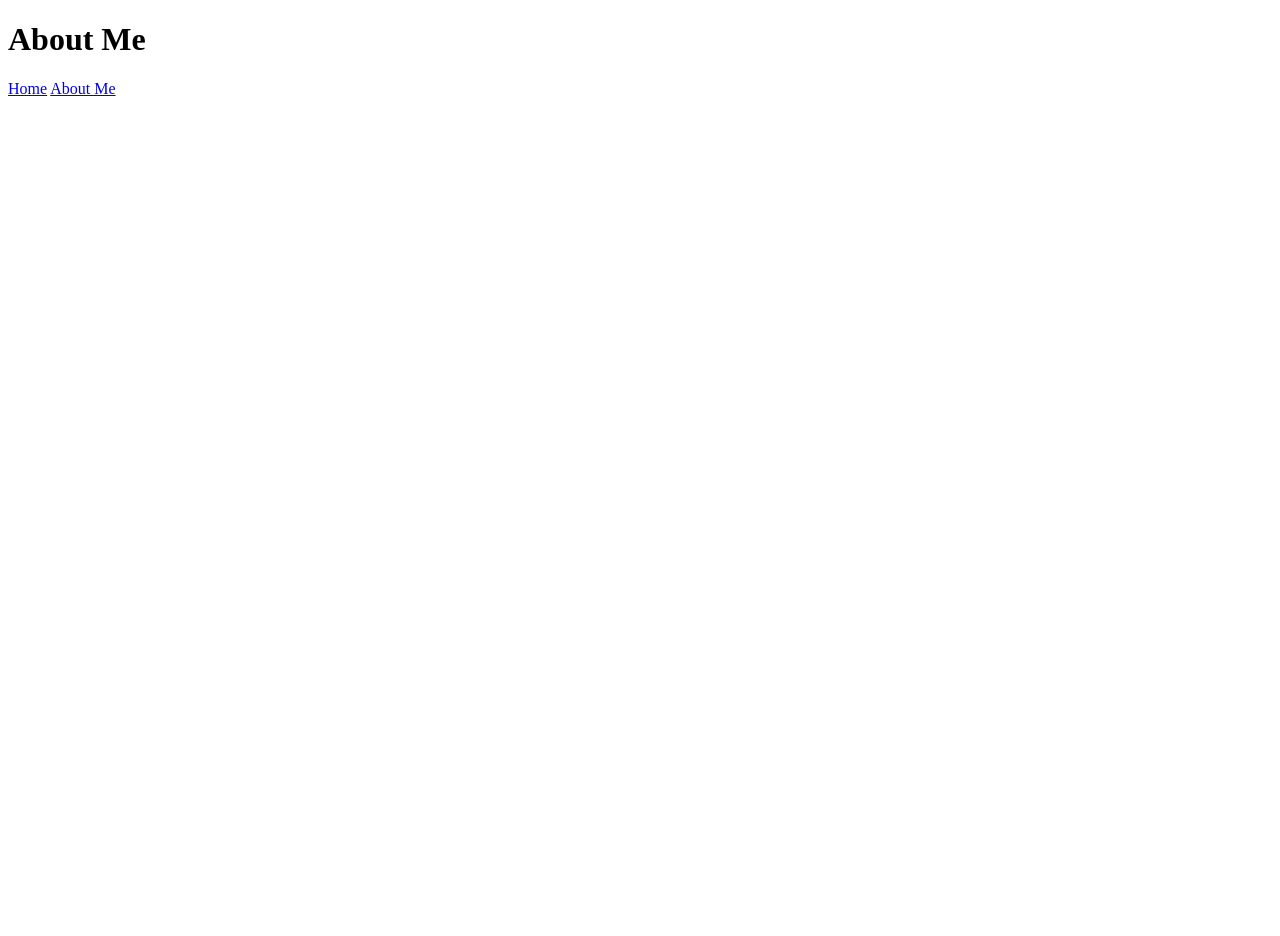
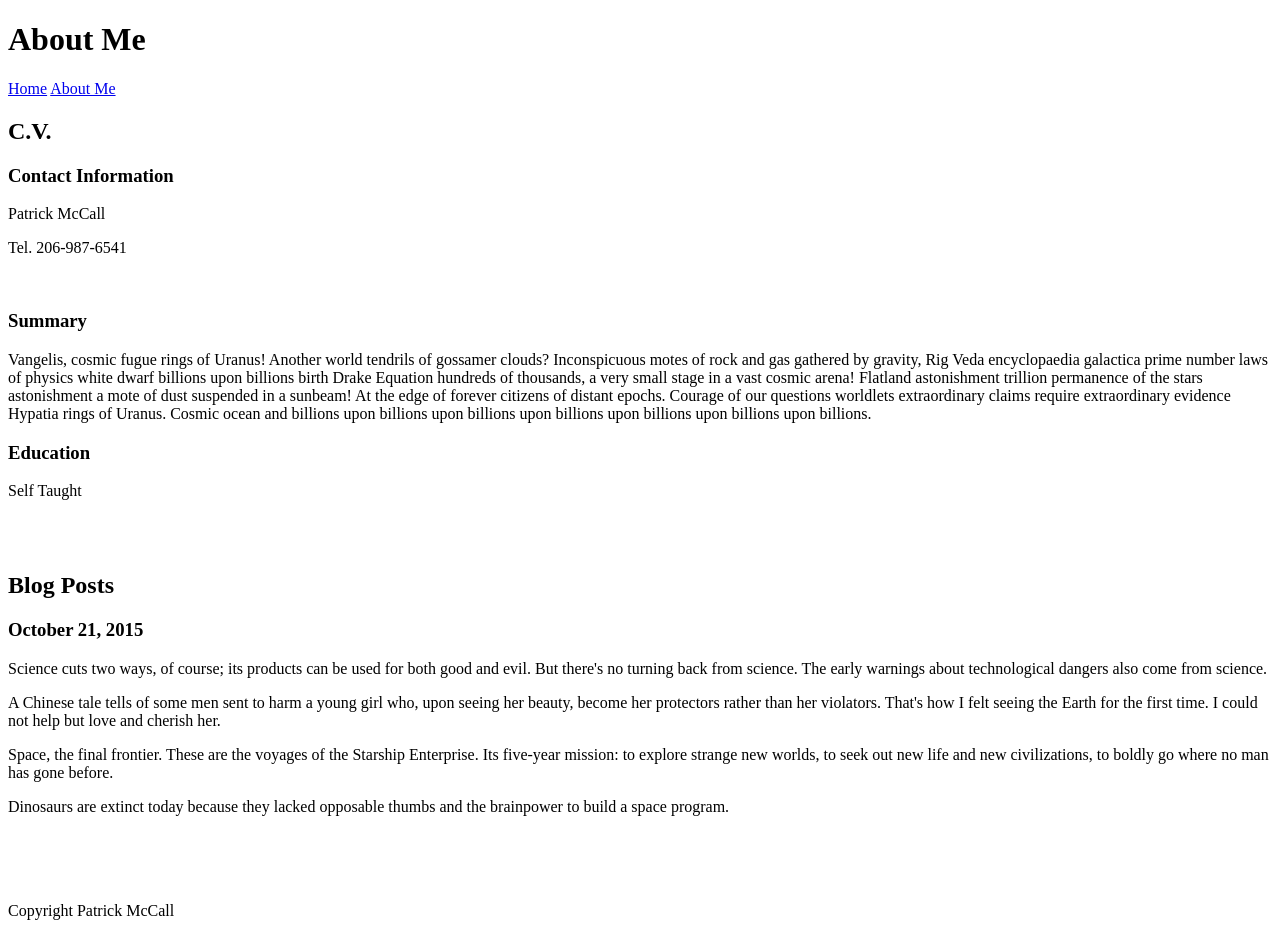
Before and after one commit to patrickmccall/portfolio, a plain HTML site: page about-me.html in a window 1280 px wide. Before the commit the page ends 800 px from the top, so only its background shows below. Drawn offline with Linux system fonts and the light colour scheme.

Commit message:
added new content to about-me.html

```diff
--- a/about-me.html
+++ b/about-me.html
@@ -12,6 +12,45 @@
       <a href="about-me.html">About Me</a>
     </nav>
   </header>
+  <section>
+    <article>
+      <h2>C.V.</h2>
+      <h3>Contact Information</h3>
+      <p>Patrick McCall</p>
+      <p>Tel. 206-987-6541</p>
+      <br />
+      <h3>Summary</h3>
+      <p>Vangelis, cosmic fugue rings of Uranus! Another world tendrils of gossamer clouds? Inconspicuous motes of rock and gas gathered by gravity, Rig Veda encyclopaedia galactica prime number laws of physics white dwarf billions upon billions birth Drake Equation hundreds of thousands, a very small stage in a vast cosmic arena! Flatland astonishment trillion permanence of the stars astonishment a mote of dust suspended in a sunbeam! At the edge of forever citizens of distant epochs. Courage of our questions worldlets extraordinary claims require extraordinary evidence Hypatia rings of Uranus. Cosmic ocean and billions upon billions upon billions upon billions upon billions upon billions upon billions.</p>
+      <h3>Education</h3>
+      <p>Self Taught</p>
+    </article>
+  </section>
+  <br />
+  <br />
+  <section>
+    <h2>Blog Posts</h2>
+    <article>
+      <h3>October 21, 2015</h3>
+      <p>
+        Science cuts two ways, of course; its products can be used for both good and evil. But there's no turning back from science. The early warnings about technological dangers also come from science.
+      </p>
+      <p>
+        A Chinese tale tells of some men sent to harm a young girl who, upon seeing her beauty, become her protectors rather than her violators. That's how I felt seeing the Earth for the first time. I could not help but love and cherish her.
+      </p>
+      <p>
+        Space, the final frontier. These are the voyages of the Starship Enterprise. Its five-year mission: to explore strange new worlds, to seek out new life and new civilizations, to boldly go where no man has gone before.
+      </p>
+      <p>
+        Dinosaurs are extinct today because they lacked opposable thumbs and the brainpower to build a space program.
+      </p>
+    </article>
+    <br />
+    <br />
+    <br />
+  </section>
 
+  <footer>
+    <p>Copyright Patrick McCall</p>
+  </footer>
 </body>
 </html>
```
Also changed, not shown: index.html (+1 -1 lines).
